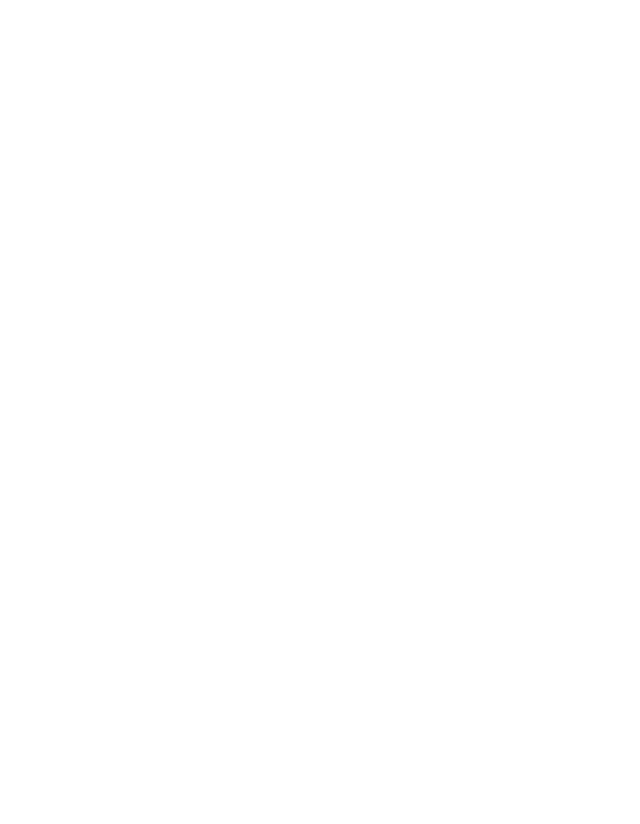
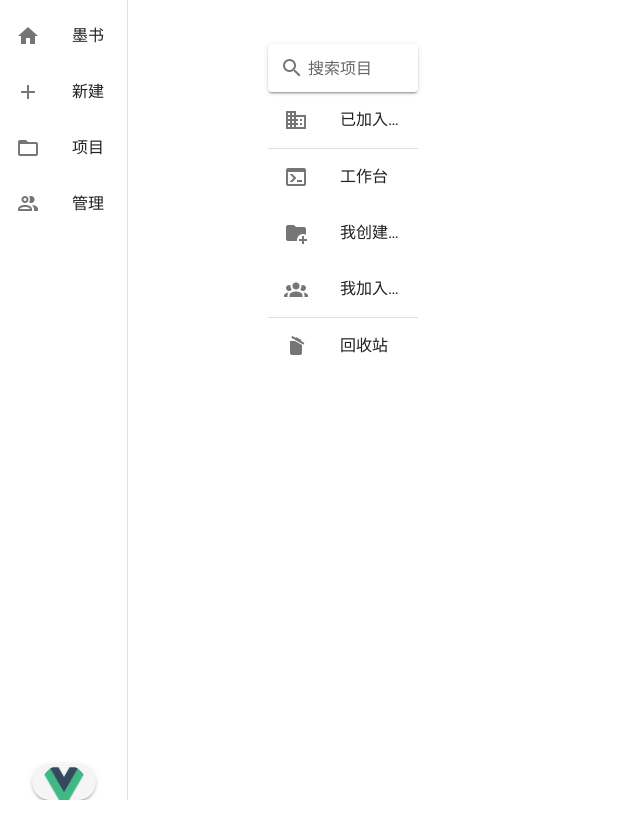
Before and after one commit to BUAA-SE-2022-Summer/Frontend, a Vue app: page /dashboard/main in a window 1280 px wide. Shown: the whole page, without its empty margins (0-640 px from the left). Before the commit the page ends 800 px from the top, so only its background shows below. Built offline with nearby package versions, Linux system fonts and the light colour scheme.

Commit message:
[patch]路由修改

```diff
--- a/src/App.vue
+++ b/src/App.vue
@@ -1,6 +1,6 @@
 <template>
   <v-app>
-
+    123
     <v-main>
       <router-view/>
     </v-main>
--- a/src/router/index.js
+++ b/src/router/index.js
@@ -2,7 +2,6 @@ import Vue from 'vue'
 import VueRouter from 'vue-router'
 import HomeView from '../views/HomeView.vue'
 import Dashboard from '../views/Dashbord.vue'
-
 Vue.use(VueRouter)
 
 const routes = [
@@ -23,24 +22,24 @@ const routes = [
     path: '/dashboard',
     name: 'dashboard',
     component: Dashboard,
-    // child: [
-    //   {
-    //     path: '/dashboard/dashboard-1',
-    //     name: 'dashboard-1',
-    //     //component: () => import('../views/Dashboard-1.vue')
-    //   },
-    //   {
-    //     path: '/dashboard/dashboard-2',
-    //     name: 'dashboard-2',
-    //     //component: () => import('../views/Dashboard-2.vue')
-    //   },
-    // ]
+    children:[
+      {
+        path:'/dashboard/main',
+        name:'main',
+        component: () => import('../views/projectMain.vue')
+      },
+      {
+        path:'/dashboard/team',
+        name:'main',
+        component: () => import('../components/team/TeamMain.vue')
+      }
+    ]
   },
-  {
-    path: '/dashboard/demo',
-    name: 'demo',
-    component: () => import('../views/demo.vue')
-  }
+  // {
+  //   path: '/dashboard/demo',
+  //   name: 'demo',
+  //   component: () => import('../views/projectMain.vue')
+  // }
 ]
 
 const router = new VueRouter({
--- a/src/views/Dashbord.vue
+++ b/src/views/Dashbord.vue
@@ -48,30 +48,7 @@
         </template>
       </v-navigation-drawer>
       <v-main>
-          <!-- <v-list style="float: left" width="15%">
-            <v-list-item-group
-                color="primary"
-            >
-              <v-list-item @click="">
-                <v-list-item-icon>
-                  <v-icon>mdi-account-cog</v-icon>
-                </v-list-item-icon>
-                <v-list-item-content>
-                  <v-list-item-title>成员管理</v-list-item-title>
-                </v-list-item-content>
-              </v-list-item>
-              <v-list-item @click="">
-                <v-list-item-icon>
-                  <v-icon>mdi-book-open-outline</v-icon>
-                </v-list-item-icon>
-                <v-list-item-content>
-                  <v-list-item-title>操作日志</v-list-item-title>
-                </v-list-item-content>
-              </v-list-item>
-            </v-list-item-group>
-          </v-list> -->
-          <!-- <MemberManage></MemberManage> -->
-          <TeamMainVue></TeamMainVue>
+          <router-view/>
       </v-main>
     </v-app>
   </div>
--- a/src/views/demo.vue
+++ b/src/views/demo.vue
@@ -1,7 +1,7 @@
 <template>
   <div id="app">
     <v-app id="inspire">
-      <v-navigation-drawer app width="10%">
+      <!-- <v-navigation-drawer app width="10%">
         <v-list style="float: left" width="100%">
           <v-list-item-group
               color="primary">
@@ -46,7 +46,7 @@
             </v-avatar>
           </v-btn>
         </template>
-      </v-navigation-drawer>
+      </v-navigation-drawer> -->
       <v-main>
         <v-col>
             <v-list style="float: left" width="15%">
--- /dev/null
+++ b/src/views/projectMain.vue
@@ -0,0 +1,60 @@
+<template>
+    <v-col>
+            <v-list style="float: left" width="15%">
+              <v-text-field
+                  v-model="search"
+                  label="搜索项目"
+                  hide-details
+                  solo
+                  prepend-inner-icon="mdi-magnify"
+                  @keyup.enter="search"
+              ></v-text-field>
+              <v-list-item-group
+                  color="primary"
+              >
+                <v-list-item @click="">
+                  <v-list-item-icon>
+                    <v-icon>mdi-domain</v-icon>
+                  </v-list-item-icon>
+                  <v-list-item-content>
+                    <v-list-item-title>已加入的团队</v-list-item-title>
+                  </v-list-item-content>
+                </v-list-item>
+                <v-divider />
+                <v-list-item @click="">
+                  <v-list-item-icon>
+                    <v-icon>mdi-console</v-icon>
+                  </v-list-item-icon>
+                  <v-list-item-content>
+                    <v-list-item-title>工作台</v-list-item-title>
+                  </v-list-item-content>
+                </v-list-item>
+                <v-list-item @click="">
+                  <v-list-item-icon>
+                    <v-icon>mdi-folder-plus</v-icon>
+                  </v-list-item-icon>
+                  <v-list-item-content>
+                    <v-list-item-title>我创建的项目</v-list-item-title>
+                  </v-list-item-content>
+                </v-list-item>
+                <v-list-item @click="">
+                  <v-list-item-icon>
+                    <v-icon>mdi-account-group</v-icon>
+                  </v-list-item-icon>
+                  <v-list-item-content>
+                    <v-list-item-title>我加入的项目</v-list-item-title>
+                  </v-list-item-content>
+                </v-list-item>
+                <v-divider />
+                <v-list-item @click="">
+                  <v-list-item-icon>
+                    <v-icon>mdi-delete-empty</v-icon>
+                  </v-list-item-icon>
+                  <v-list-item-content>
+                    <v-list-item-title>回收站</v-list-item-title>
+                  </v-list-item-content>
+                </v-list-item>
+              </v-list-item-group>
+            </v-list>
+    </v-col>
+</template>
```
Also changed, not shown: src/components/Main.vue (added), 1 other file (tests, documents, lock files or other folders).
